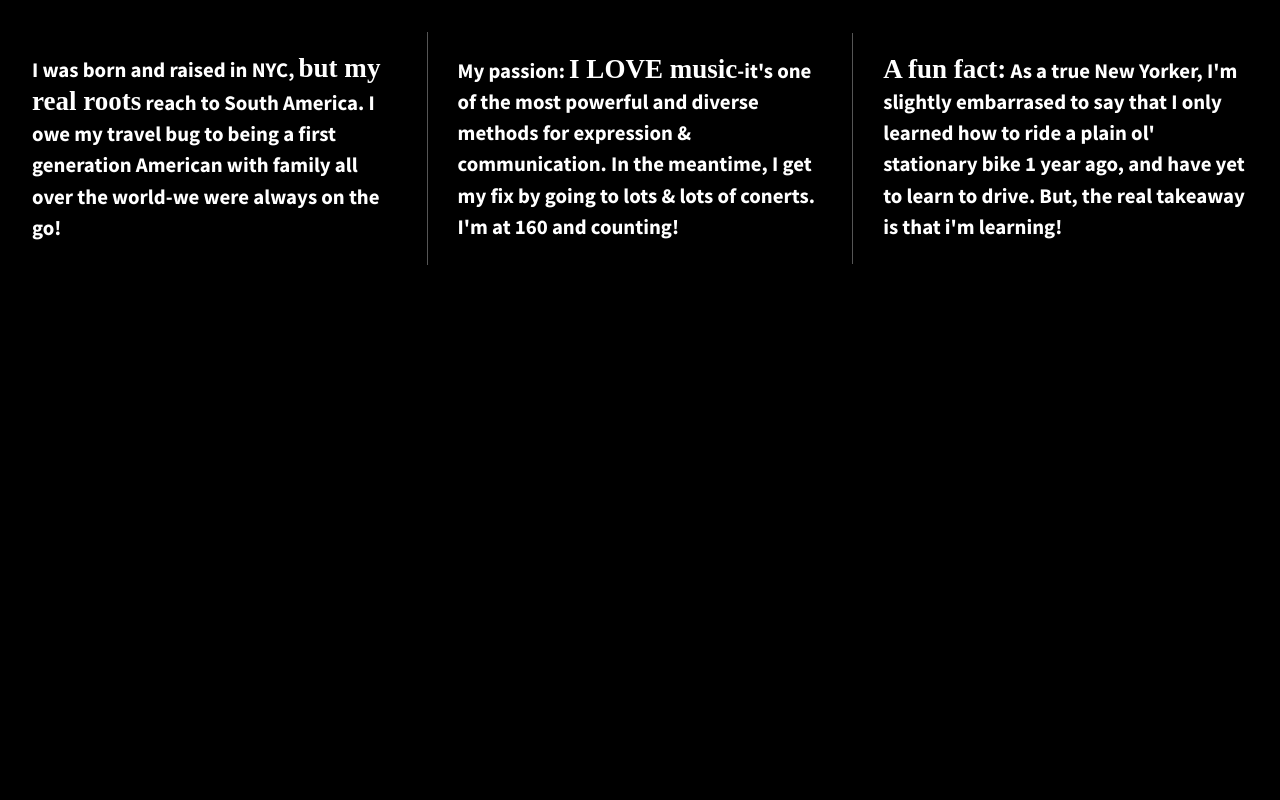
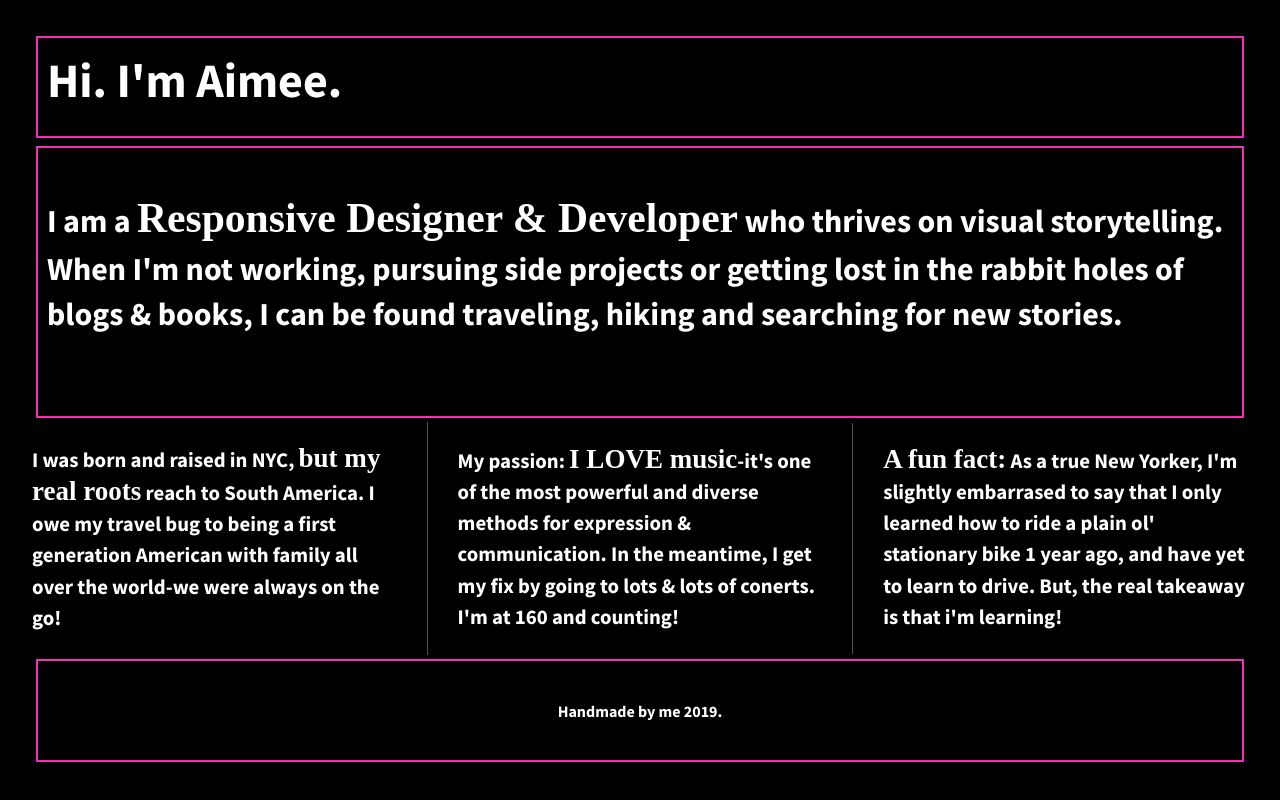
Before and after one commit to AimeeT8/flexbox-grid, a plain HTML site: page index.html in a window 1280 px wide. Drawn offline with nearby package versions, Linux system fonts and the light colour scheme.

Commit message:
added more content to practice flexbox

```diff
--- a/css/main.css
+++ b/css/main.css
@@ -110,8 +110,32 @@ body {
   height: 100%;
 }
 
+header {
+    font-size: 3em;
+}
+
+header, footer {
+    background-color: black;
+    height: 80px;
+    width: 100%;
+}
+
+main {
+background-color: black;
+flex-flow: row wrap;
+font-size: 2em;
+height: 250px;
+width: 100%
+}
+
+header, footer, main {
+    display: flex;
+    border: 2.5px#eb34b4 solid;
+    margin: 4px;
+    padding: 9px;
+ }
+
 .wrapper {
-  /*add display:flex and set justify-content to space-between*/
   flex-flow: row wrap;
   display: flex;
   justify-content: space-between;
@@ -139,6 +163,12 @@ body {
   .div-1, .div-2 {
       border-right: 1px solid #555;
       padding-right: 30px;
+  }
+
+  footer {
+      justify-content: center;
+      align-items: center;
+      padding-top: 10px;
   }
 
 
--- a/index.html
+++ b/index.html
@@ -22,6 +22,10 @@
         <![endif]-->
 
         <section class="wrapper">
+
+        <header>Hi. I'm Aimee.</header>
+        <main><p>I am a <span>Responsive Designer & Developer</span> who thrives on visual storytelling. When I'm not working, pursuing side projects or getting lost in the rabbit holes of blogs & books, I can be found traveling, hiking and searching for new stories.</p>
+        </main>
             <div class="div-1">
                 <p>I was born and raised in NYC, <span>but my real roots</span> reach to South America. I owe my travel bug to being a first generation American with family all over the world-we were always on the go!</p>
             </div>
@@ -31,6 +35,7 @@
             <div class="div-3">
               <p><span>A fun fact:</span> As a true New Yorker, I'm slightly embarrased to say that I only learned how to ride a plain ol' stationary bike 1 year ago, and have yet to learn to drive. But, the real takeaway is that i'm learning!</p>
             </div>
+            <footer>Handmade by me 2019.</footer>
         </section>
 
         <script src="https://ajax.googleapis.com/ajax/libs/jquery/1.11.3/jquery.min.js"></script>
```
